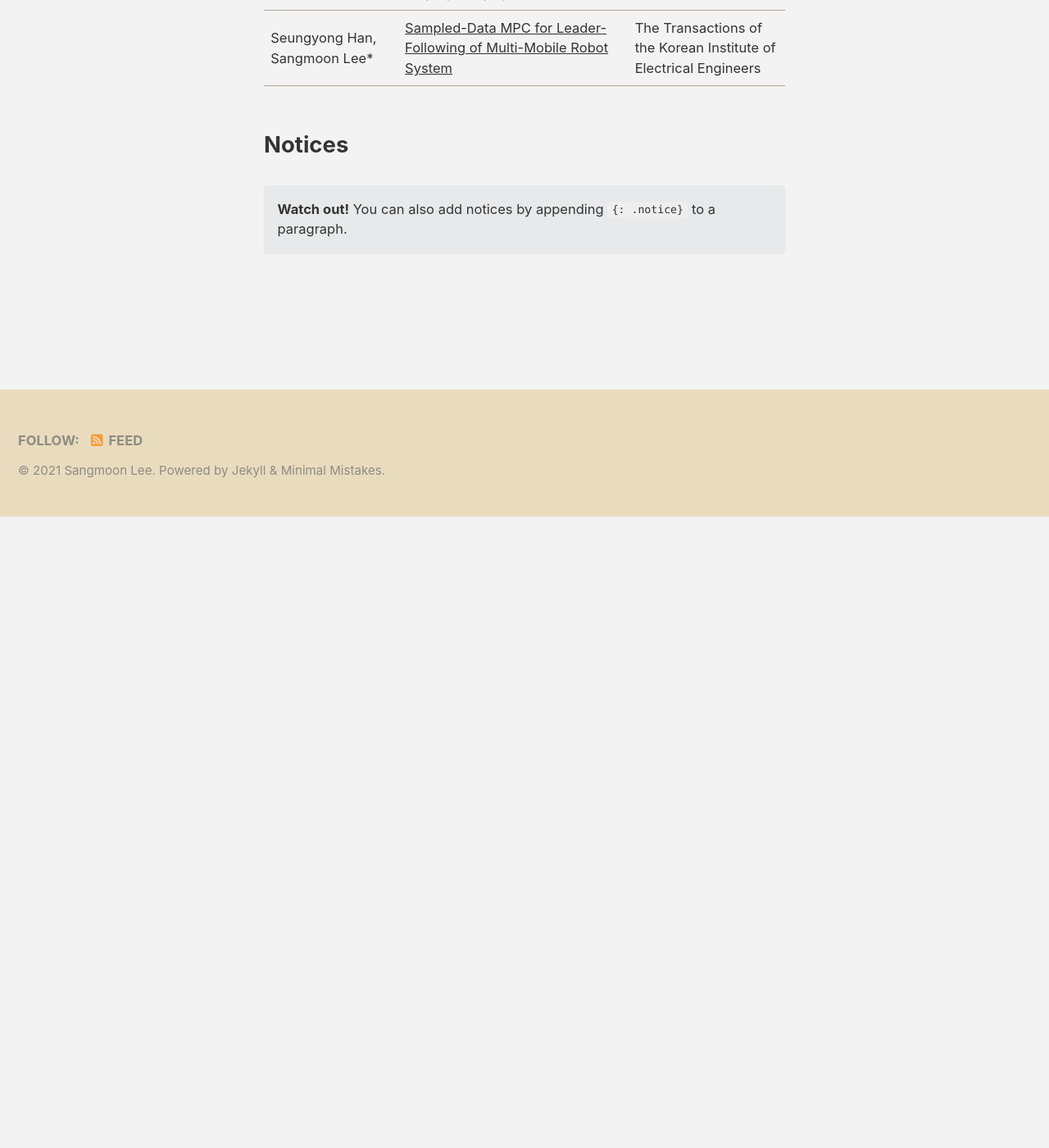
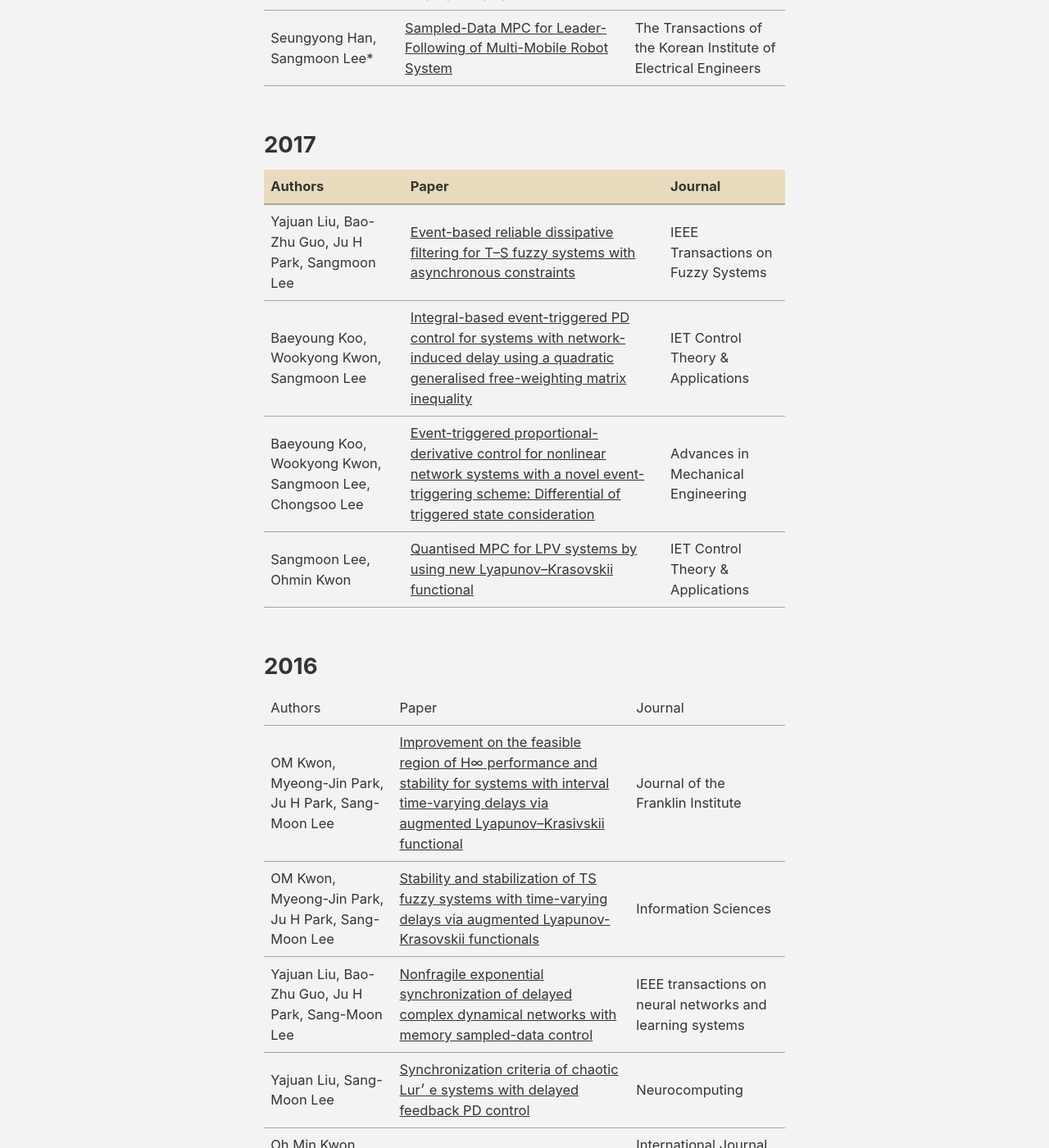
Before and after one commit to CPSC-LAB/CPSC-LAB.github.io, a Jekyll site: the page built from _pages/publications.md, in a window 1280 px wide and 1400 px high, scrolled down 2410 px. Shown: the whole window at 82% size. Built offline with Jekyll 4.4.1, drawn with Linux system fonts in a browser that asks for light colours; cached includes are drawn as plain includes; before the commit the page ends 3040 px from its top, so only the background shows below that; some of the changed text lies outside the part shown.

Commit message:
Update publications.md

```diff
--- a/_pages/publications.md
+++ b/_pages/publications.md
@@ -40,6 +40,36 @@ layout: categories
 |Wookyong Kwon, Baeyoung Koo, Sang-Moon Lee* | [Novel Lyapunov–Krasovskii functional with delay-dependent matrix for stability of time-varying delay systems](https://reader.elsevier.com/reader/sd/pii/S0096300317306641?token=7102BD10422101F80897F21952EE5C10550C038C542727BDFBD0B6C8406953BE4620D4E838F7DC2F625B70617B0BE4BE&originRegion=us-east-1&originCreation=20210813071127)  | Applied Mathematics and Computation |
 |Seungyong Han, Sangmoon Lee* | [Sampled-Data MPC for Leader-Following of Multi-Mobile Robot System](https://www.koreascience.or.kr/article/JAKO201810038011167.pdf)  | The Transactions of the Korean Institute of Electrical Engineers |
 
+## 2017
+
+| Authors| Paper| Journal|
+| --------| ------  | ------------------------------------------------------------ |
+| Yajuan Liu, Bao-Zhu Guo, Ju H Park, Sangmoon Lee | [Event-based reliable dissipative filtering for T–S fuzzy systems with asynchronous constraints](https://ieeexplore.ieee.org/stamp/stamp.jsp?tp=&arnumber=8066358)  | IEEE Transactions on Fuzzy Systems  |
+| Baeyoung Koo, Wookyong Kwon, Sangmoon Lee | [Integral-based event-triggered PD control for systems with network-induced delay using a quadratic generalised free-weighting matrix inequality](#)  |  IET Control Theory & Applications |
+| Baeyoung Koo, Wookyong Kwon, Sangmoon Lee, Chongsoo Lee | [Event-triggered proportional-derivative control for nonlinear network systems with a novel event-triggering scheme: Differential of triggered state consideration](https://journals.sagepub.com/doi/pdf/10.1177/1687814017717941)  |  Advances in Mechanical Engineering |
+| Sangmoon Lee, Ohmin Kwon | [Quantised MPC for LPV systems by using new Lyapunov–Krasovskii functional](#)  |  IET Control Theory & Applications |
+
+## 2016
+
+| Authors| Paper| Journal|
+| OM Kwon, Myeong-Jin Park, Ju H Park, Sang-Moon Lee | [Improvement on the feasible region of H∞ performance and stability for systems with interval time-varying delays via augmented Lyapunov–Krasivskii functional](https://reader.elsevier.com/reader/sd/pii/S0016003216303246?token=D596113EEBBC234483123C52C4DDDF0BC158B09D2DF3E6D9BB1F5F98382AF89ADE019E111EE41BDAC928CE0E5806E7C3&originRegion=us-east-1&originCreation=20210813072106) | Journal of the Franklin Institute |
+| OM Kwon, Myeong-Jin Park, Ju H Park, Sang-Moon Lee | [Stability and stabilization of TS fuzzy systems with time-varying delays via augmented Lyapunov-Krasovskii functionals](https://reader.elsevier.com/reader/sd/pii/S002002551630603X?token=5E645B4C1AB5D57B911F0453DE7909913CDF35A77A7B54E912733775FDD2CBC8C9426DE35BF00B7E3C0506AAEE0520CD&originRegion=us-east-1&originCreation=20210813072108) | Information Sciences |
+| Yajuan Liu, Bao-Zhu Guo, Ju H Park, Sang-Moon Lee | [Nonfragile exponential synchronization of delayed complex dynamical networks with memory sampled-data control](https://ieeexplore.ieee.org/stamp/stamp.jsp?tp=&arnumber=7636934) | IEEE transactions on neural networks and learning systems |
+| Yajuan Liu, Sang-Moon Lee | [Synchronization criteria of chaotic Lur׳ e systems with delayed feedback PD control](https://reader.elsevier.com/reader/sd/pii/S0925231215020019?token=3D83A6CA063EF5EF4E37BEB30A99F7E7825639C55B12FBCFF4A2B8791C5288E35A2CB2CF6DF9AA6EA7DE3F5D0346BBAB&originRegion=us-east-1&originCreation=20210813072113) | Neurocomputing |
+| Oh Min Kwon, Myeong Jin Park, Ju H Park, Sang Moon Lee | [Enhancement on stability criteria for linear systems with interval time-varying delays](https://link.springer.com/content/pdf/10.1007/s12555-015-2003-x.pdf) | International Journal of Control, Automation and Systems |
+| Ki-Hoon Kim, Myeong-Jin Park, Oh-Min Kwon, Sang-Moon Lee, Eun-Jong Cha | [Stability and Robust H∞ Control for Time-Delayed Systems with Parameter Uncertainties and Stochastic Disturbances](https://www.koreascience.or.kr/article/JAKO201612455007288.pdf) | Journal of Electrical Engineering and Technology |
+
+## 2017
+
+| Authors| Paper| Journal|
+|  | [](#) |  |
+|  | [](#) |  |
+|  | [](#) |  |
+|  | [](#) |  |
+|  | [](#) |  |
+|  | [](#) |  |
+
+
 ## Notices
 
 **Watch out!** You can also add notices by appending `{: .notice}` to a paragraph.
```
